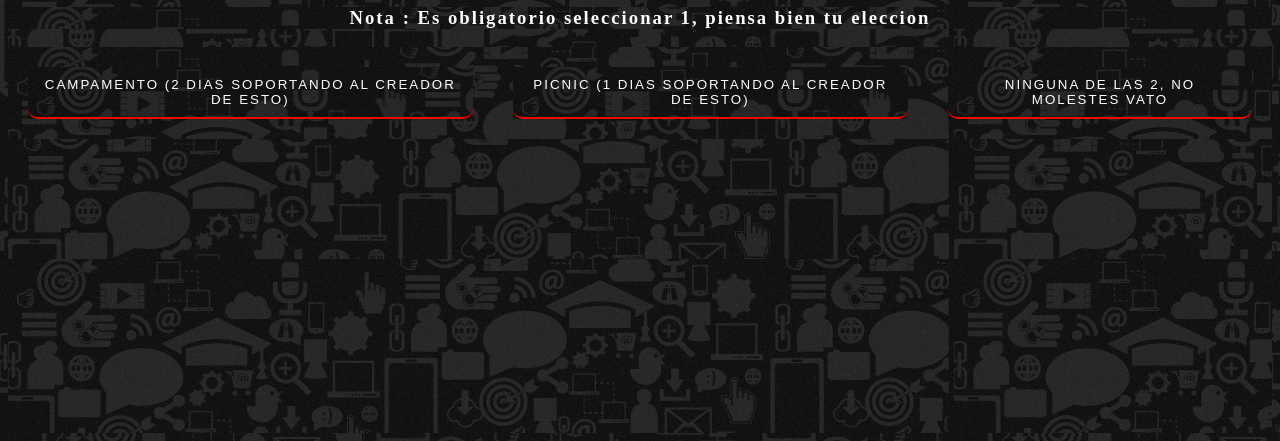
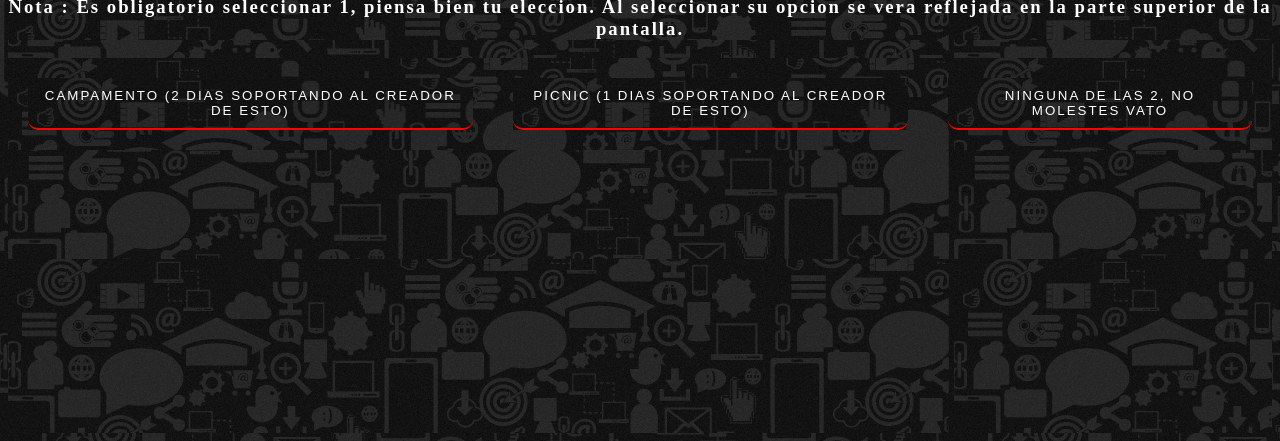
Before and after one commit to Horacio-98/Horacio-98.github.io, a plain HTML site: page index.html in a window 1280 px wide. Shown: the part 375-816 px from the top of the page. Drawn offline with Linux system fonts and the light colour scheme.

Commit message:
Update index.html

```diff
--- a/index.html
+++ b/index.html
@@ -12,7 +12,7 @@
         <div class="container__body">
             <div class="container__question">
                 <h1>Ten la libertad de tomar la decision que tu quieras</h1>
-                <h3>Nota : Es obligatorio seleccionar 1, piensa bien tu eleccion</h3>
+                <h3>Nota : Es obligatorio seleccionar 1, piensa bien tu eleccion. Al seleccionar su opcion se vera reflejada en la parte superior de la pantalla. </h3>
             </div>
             <div class="container__options">
                 <div>
```
